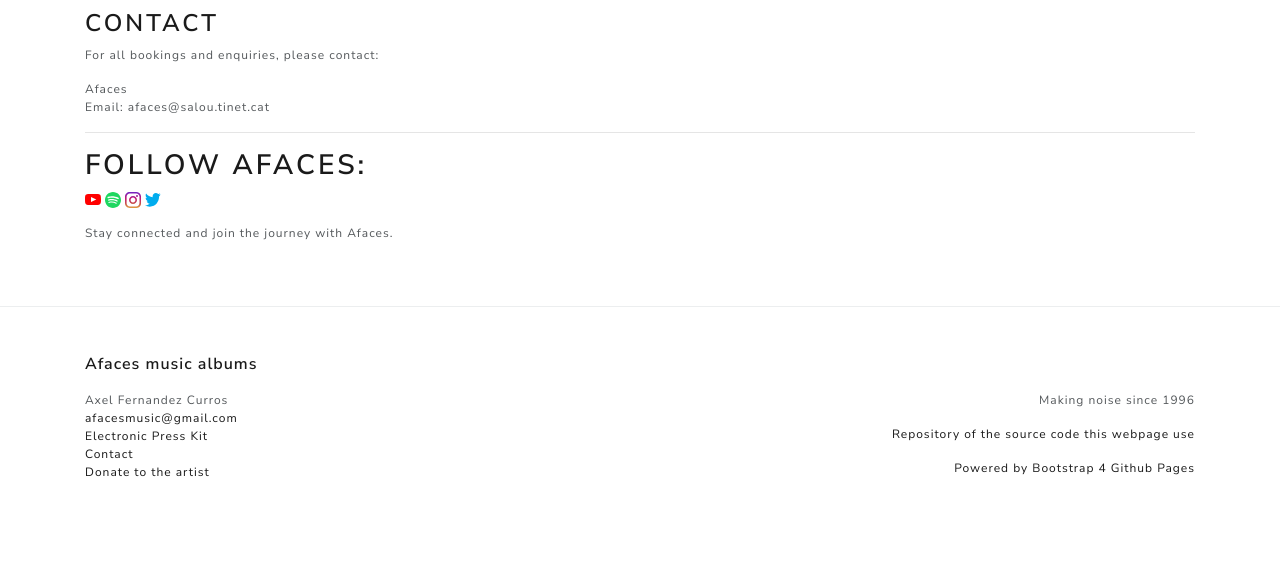
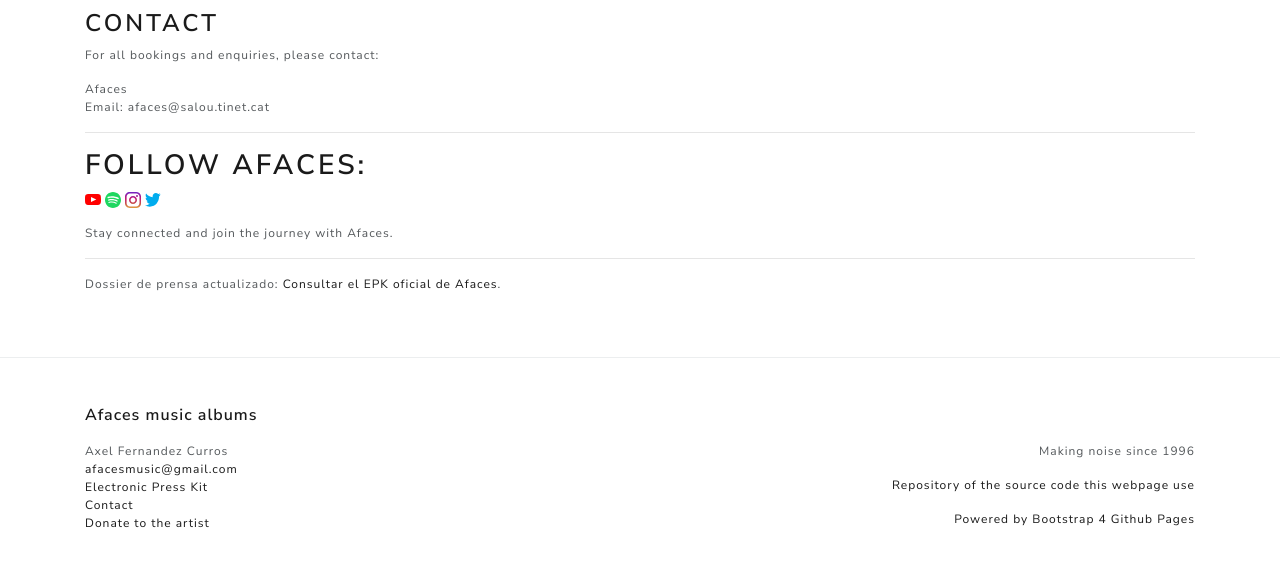
Before and after one commit to afaces/afaces.github.io, a Jekyll site: the page built from epk.md, in a window 1280 px wide and 900 px high, scrolled down 7661 px, cut to the strip 304-871 px from the top of the window. Built offline with Jekyll 4.4.1, drawn with Linux system fonts in a browser that asks for light colours; our own code applies the rules of GitHub Pages for plain Markdown files; a script that is not in the unit is left out; before the commit the page ends 8510 px from its top, so only the background shows below that.

Commit message:
Update EPK with official press kit link
Added a link to the official press kit for Afaces.

```diff
--- a/epk.md
+++ b/epk.md
@@ -229,3 +229,6 @@ Email: afaces@salou.tinet.cat
 [![Twitter](assets/images/icon/twitter.svg)](https://twitter.com/afaces2)
 
 Stay connected and join the journey with Afaces.
+
+---
+**Dossier de prensa actualizado:** [Consultar el EPK oficial de Afaces](https://usuaris.tinet.cat/afaces/prensa.html).
```
